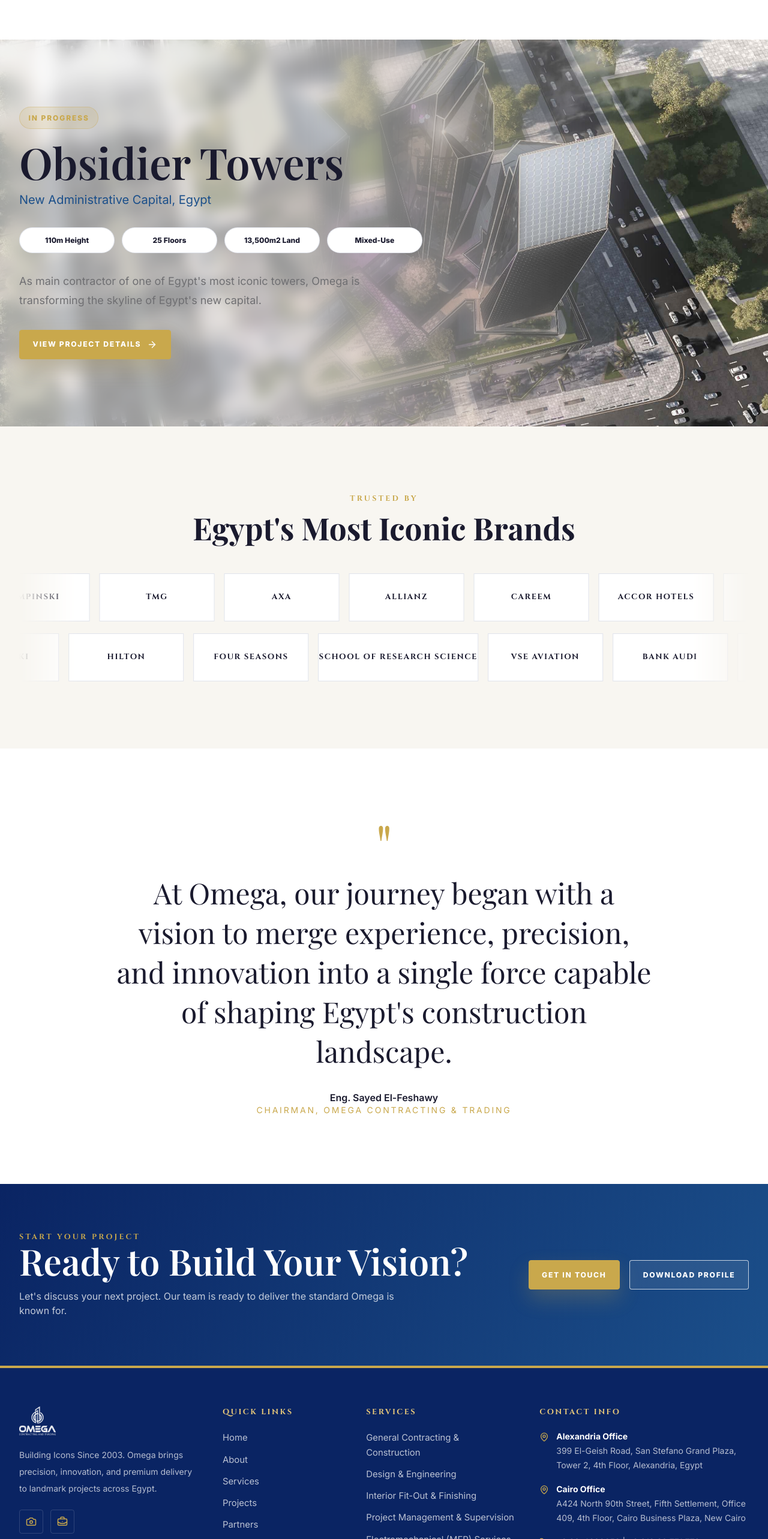
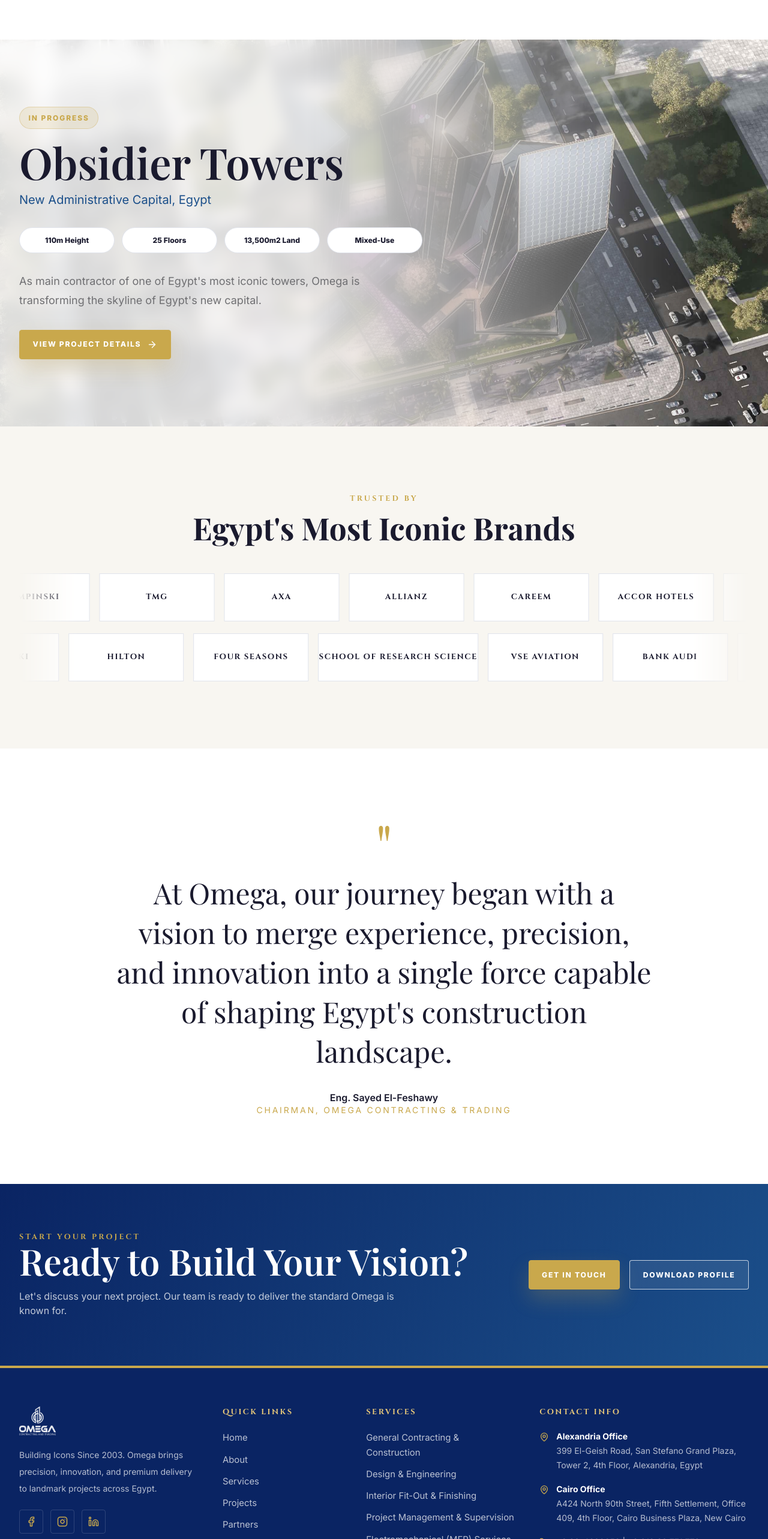
Before and after one commit to mahmoud709/omegaCT, a Next.js app: page / in a window 1280 px wide. Shown: the part 3011-5577 px from the top of the page at 60% size. Built offline with nearby package versions, Linux system fonts and the light colour scheme; no server answers; the database is empty; a web font is replaced by a local one.

Commit message:
feat: improve spotlight legibility, add clickable email/website links, and integrate Instagram

```diff
--- a/app/actions/settings.ts
+++ b/app/actions/settings.ts
@@ -41,7 +41,7 @@
 }
 
 export async function updateCompanyProfile(formData: FormData) {
-  const keys = ["phone", "mobile", "email", "addressAlex", "addressCairo", "facebook", "linkedin", "chairman", "established"];
+  const keys = ["phone", "mobile", "email", "addressAlex", "addressCairo", "facebook", "linkedin", "instagram", "chairman", "established"];
 
   for (const key of keys) {
     const enVal = formData.get(`${key}En`) as string || "";
--- a/app/admin/settings/page.tsx
+++ b/app/admin/settings/page.tsx
@@ -173,10 +173,14 @@
             </div>
           </div>
 
-          <div className="grid grid-cols-1 md:grid-cols-2 gap-6">
+          <div className="grid grid-cols-1 md:grid-cols-3 gap-6">
             <div className="space-y-2">
               <label className="block text-sm font-medium text-gray-900">Facebook URL</label>
               <input type="url" name="facebookEn" defaultValue={getProfile("facebook")} className="w-full px-4 py-2 border border-gray-300 rounded-lg focus:ring-2 focus:ring-[var(--gold)] outline-none" placeholder="https://facebook.com/omega" />
+            </div>
+            <div className="space-y-2">
+              <label className="block text-sm font-medium text-gray-900">Instagram URL</label>
+              <input type="url" name="instagramEn" defaultValue={getProfile("instagram")} className="w-full px-4 py-2 border border-gray-300 rounded-lg focus:ring-2 focus:ring-[var(--gold)] outline-none" placeholder="https://instagram.com/omega" />
             </div>
             <div className="space-y-2">
               <label className="block text-sm font-medium text-gray-900">LinkedIn URL</label>
--- a/app/components/Footer.tsx
+++ b/app/components/Footer.tsx
@@ -1,4 +1,4 @@
-import { BriefcaseBusiness, Camera, Mail, MapPin, Phone, Share2 } from "lucide-react";
+import { Mail, MapPin, Phone } from "lucide-react";
 import { getTranslations, getLocale } from "next-intl/server";
 import Link from "next/link";
 import { brand, navItems, offices, services } from "../data/site";
@@ -28,8 +28,9 @@
   const phone = getP("phone") || brand.phone;
   const mobile = getP("mobile") || brand.mobile;
   const email = getP("email") || brand.email;
-  const facebook = getP("facebook") || "#";
-  const linkedin = getP("linkedin") || "#";
+  const facebook = getP("facebook") || brand.facebook;
+  const linkedin = getP("linkedin") || brand.linkedin;
+  const instagram = getP("instagram") || brand.instagram;
 
   const alexAddress = getP("addressAlex") || offices[0].address;
   const cairoAddress = getP("addressCairo") || offices[1].address;
@@ -44,12 +45,31 @@
             {footer("summary", { year: established })}
           </p>
           <div className="flex gap-3">
-            <a href={facebook} aria-label="Facebook" className="grid size-10 place-items-center rounded border border-white/15 text-[var(--gold)] transition hover:border-[var(--gold)] hover:bg-white/10">
-              <Camera size={18} />
-            </a>
-            <a href={linkedin} aria-label="LinkedIn" className="grid size-10 place-items-center rounded border border-white/15 text-[var(--gold)] transition hover:border-[var(--gold)] hover:bg-white/10">
-              <BriefcaseBusiness size={18} />
-            </a>
+            {facebook && facebook !== "#" && (
+              <a href={facebook} target="_blank" rel="noopener noreferrer" aria-label="Facebook" className="grid size-10 place-items-center rounded border border-white/15 text-[var(--gold)] transition hover:border-[var(--gold)] hover:bg-white/10">
+                <svg className="size-[18px]" viewBox="0 0 24 24" fill="none" stroke="currentColor" strokeWidth="2" strokeLinecap="round" strokeLinejoin="round">
+                  <path d="M18 2h-3a5 5 0 0 0-5 5v3H7v4h3v8h4v-8h3l1-4h-4V7a1 1 0 0 1 1-1h3z" />
+                </svg>
+              </a>
+            )}
+            {instagram && instagram !== "#" && (
+              <a href={instagram} target="_blank" rel="noopener noreferrer" aria-label="Instagram" className="grid size-10 place-items-center rounded border border-white/15 text-[var(--gold)] transition hover:border-[var(--gold)] hover:bg-white/10">
+                <svg className="size-[18px]" viewBox="0 0 24 24" fill="none" stroke="currentColor" strokeWidth="2" strokeLinecap="round" strokeLinejoin="round">
+                  <rect width="20" height="20" x="2" y="2" rx="5" ry="5" />
+                  <path d="M16 11.37A4 4 0 1 1 12.63 8 4 4 0 0 1 16 11.37z" />
+                  <line x1="17.5" x2="17.51" y1="6.5" y2="6.5" />
+                </svg>
+              </a>
+            )}
+            {linkedin && linkedin !== "#" && (
+              <a href={linkedin} target="_blank" rel="noopener noreferrer" aria-label="LinkedIn" className="grid size-10 place-items-center rounded border border-white/15 text-[var(--gold)] transition hover:border-[var(--gold)] hover:bg-white/10">
+                <svg className="size-[18px]" viewBox="0 0 24 24" fill="none" stroke="currentColor" strokeWidth="2" strokeLinecap="round" strokeLinejoin="round">
+                  <path d="M16 8a6 6 0 0 1 6 6v7h-4v-7a2 2 0 0 0-2-2 2 2 0 0 0-2 2v7h-4v-7a6 6 0 0 1 6-6z" />
+                  <rect width="4" height="12" x="2" y="9" />
+                  <circle cx="4" cy="4" r="2" />
+                </svg>
+              </a>
+            )}
           </div>
         </div>
 
@@ -103,7 +123,9 @@
             </p>
             <p className="flex gap-3">
               <Mail className="mt-1 shrink-0 text-[var(--gold)]" size={16} />
-              <span>{email}</span>
+              <a href={`mailto:${email}`} className="hover:text-[var(--gold)] transition-colors">
+                {email}
+              </a>
             </p>
           </div>
         </div>
--- a/app/contact/page.tsx
+++ b/app/contact/page.tsx
@@ -67,18 +67,42 @@
                 </h2>
                 <p className="mt-5 flex gap-3 text-[var(--dark-text)]">
                   <Mail className="text-[var(--gold)]" size={20} />
-                  {brand.email}
+                  <a href={`mailto:${brand.email}`} className="hover:text-[var(--gold)] transition-colors">
+                    {brand.email}
+                  </a>
                 </p>
                 <p className="mt-4 flex gap-3 text-[var(--dark-text)]">
                   <Globe className="text-[var(--gold)]" size={20} />
-                  {brand.website}
+                  <a href={`https://${brand.website}`} target="_blank" rel="noopener noreferrer" className="hover:text-[var(--gold)] transition-colors">
+                    {brand.website}
+                  </a>
                 </p>
                 <div className="mt-6 flex gap-3">
-                  {[BriefcaseBusiness, Camera].map((Icon, index) => (
-                    <a key={index} href="#" className="social-button" aria-label="Social profile">
-                      <Icon size={19} />
+                  {brand.facebook && (
+                    <a href={brand.facebook} target="_blank" rel="noopener noreferrer" className="social-button" aria-label="Facebook">
+                      <svg className="size-[19px]" viewBox="0 0 24 24" fill="none" stroke="currentColor" strokeWidth="2" strokeLinecap="round" strokeLinejoin="round">
+                        <path d="M18 2h-3a5 5 0 0 0-5 5v3H7v4h3v8h4v-8h3l1-4h-4V7a1 1 0 0 1 1-1h3z" />
+                      </svg>
                     </a>
-                  ))}
+                  )}
+                  {brand.instagram && (
+                    <a href={brand.instagram} target="_blank" rel="noopener noreferrer" className="social-button" aria-label="Instagram">
+                      <svg className="size-[19px]" viewBox="0 0 24 24" fill="none" stroke="currentColor" strokeWidth="2" strokeLinecap="round" strokeLinejoin="round">
+                        <rect width="20" height="20" x="2" y="2" rx="5" ry="5" />
+                        <path d="M16 11.37A4 4 0 1 1 12.63 8 4 4 0 0 1 16 11.37z" />
+                        <line x1="17.5" x2="17.51" y1="6.5" y2="6.5" />
+                      </svg>
+                    </a>
+                  )}
+                  {brand.linkedin && (
+                    <a href={brand.linkedin} target="_blank" rel="noopener noreferrer" className="social-button" aria-label="LinkedIn">
+                      <svg className="size-[19px]" viewBox="0 0 24 24" fill="none" stroke="currentColor" strokeWidth="2" strokeLinecap="round" strokeLinejoin="round">
+                        <path d="M16 8a6 6 0 0 1 6 6v7h-4v-7a2 2 0 0 0-2-2 2 2 0 0 0-2 2v7h-4v-7a6 6 0 0 1 6-6z" />
+                        <rect width="4" height="12" x="2" y="9" />
+                        <circle cx="4" cy="4" r="2" />
+                      </svg>
+                    </a>
+                  )}
                 </div>
               </article>
             </div>
--- a/app/data/site.ts
+++ b/app/data/site.ts
@@ -73,6 +73,9 @@
   phone: "+2 03-4690058",
   mobile: "+2 010 69 771 773",
   chairman: "Eng. Sayed El-Feshawy",
+  facebook: "https://web.facebook.com/profile.php?id=61586830762653",
+  instagram: "https://www.instagram.com/omega_ct/",
+  linkedin: "https://www.linkedin.com/company/omega-ct/",
 };
 
 export const offices = [
--- a/app/globals.css
+++ b/app/globals.css
@@ -443,11 +443,16 @@
 .spotlight-overlay {
   position: absolute;
   inset: 0;
-  background: rgba(255, 255, 255, 0.55);
+  background: rgba(255, 255, 255, 0.82);
   backdrop-filter: blur(12px);
   -webkit-backdrop-filter: blur(12px);
-  mask-image: linear-gradient(90deg, black 40%, transparent 90%);
-  -webkit-mask-image: linear-gradient(90deg, black 40%, transparent 90%);
+  mask-image: linear-gradient(90deg, black 40%, transparent 95%);
+  -webkit-mask-image: linear-gradient(90deg, black 40%, transparent 95%);
+}
+
+html[dir="rtl"] .spotlight-overlay {
+  mask-image: linear-gradient(270deg, black 40%, transparent 95%);
+  -webkit-mask-image: linear-gradient(270deg, black 40%, transparent 95%);
 }
 
 .gold-pill,
--- /dev/null
+++ b/scripts/seed-socials.ts
@@ -0,0 +1,41 @@
+import { PrismaClient } from "@prisma/client";
+
+const prisma = new PrismaClient();
+
+async function main() {
+  const socials = [
+    { key: "facebook", url: "https://web.facebook.com/profile.php?id=61586830762653" },
+    { key: "linkedin", url: "https://www.linkedin.com/company/omega-ct/" },
+    { key: "instagram", url: "https://www.instagram.com/omega_ct/" },
+  ];
+
+  console.log("Seeding social media profiles...");
+
+  for (const s of socials) {
+    await prisma.translation.upsert({
+      where: {
+        namespace_key: {
+          namespace: "CompanyProfile",
+          key: s.key,
+        },
+      },
+      update: {
+        en: s.url,
+        ar: s.url,
+      },
+      create: {
+        namespace: "CompanyProfile",
+        key: s.key,
+        en: s.url,
+        ar: s.url,
+      },
+    });
+    console.log(`Upserted ${s.key}: ${s.url}`);
+  }
+
+  console.log("✅ Social media profiles seeded successfully!");
+}
+
+main()
+  .catch(console.error)
+  .finally(() => prisma.$disconnect());
```
